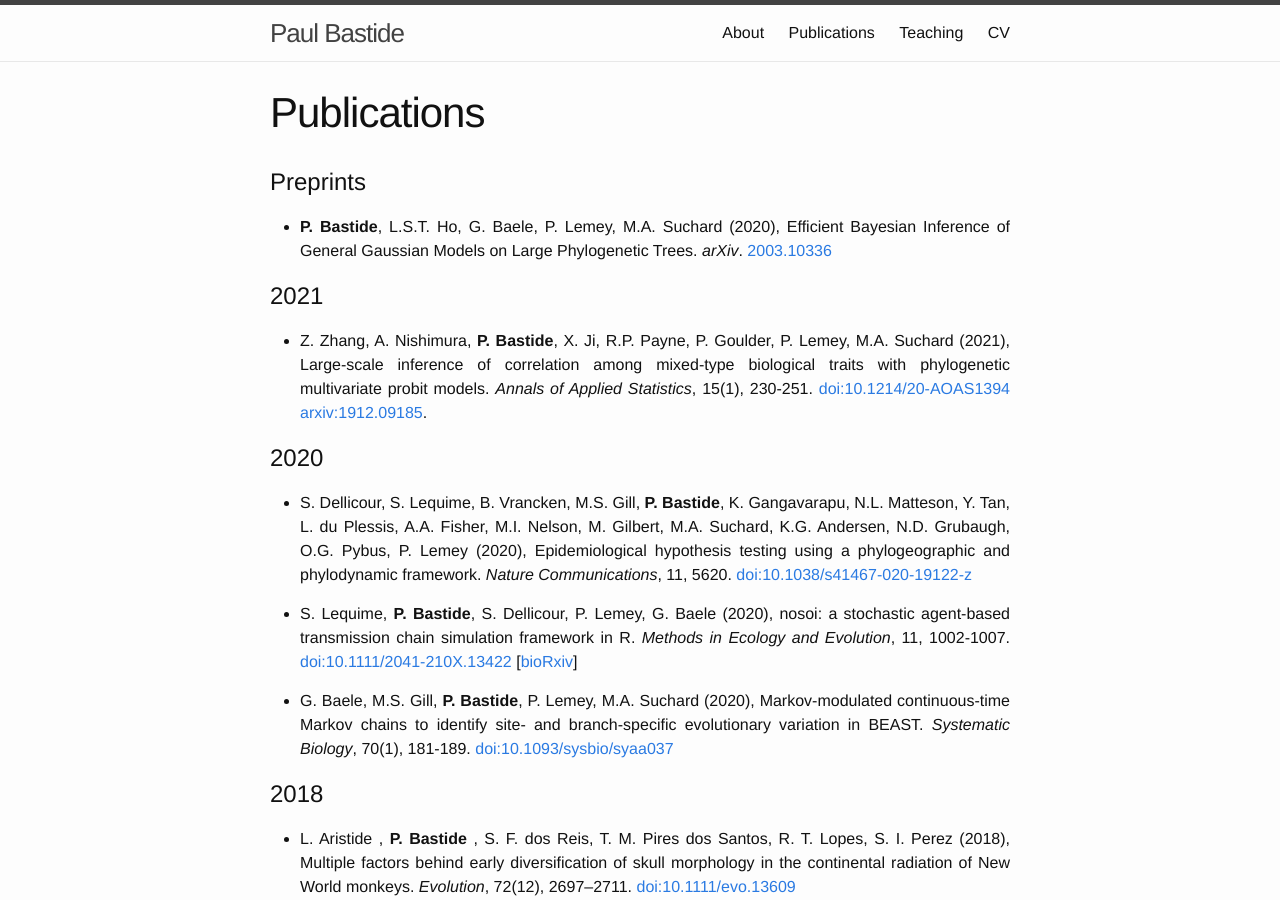
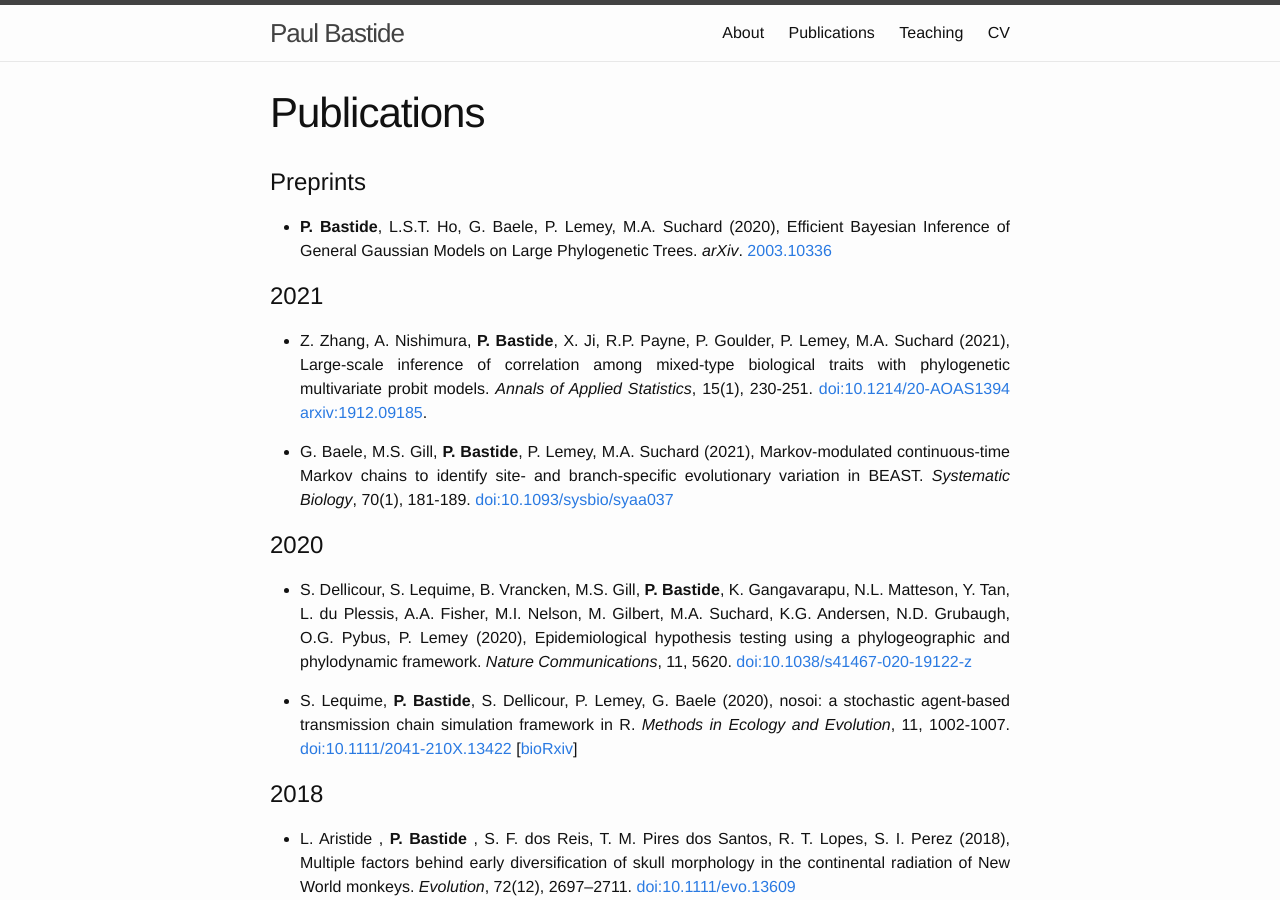
Before and after one commit to pbastide/pbastide.github.io, a Jekyll site: the page built from publi.md, in a window 1280 px wide and 900 px high. Built offline with Jekyll 4.4.1, drawn with Linux system fonts in a browser that asks for light colours.

Commit message:
Update publi

```diff
--- a/publi.md
+++ b/publi.md
@@ -13,13 +13,13 @@ weight: 3
 * Z. Zhang, A. Nishimura, **P. Bastide**, X. Ji, R.P. Payne, P. Goulder, P. Lemey, M.A. Suchard (2021), Large-scale inference of correlation among mixed-type biological traits with phylogenetic multivariate probit models. *Annals of Applied Statistics*, 15(1), 230-251.
 [doi:10.1214/20-AOAS1394](https://projecteuclid.org/journals/annals-of-applied-statistics/volume-15/issue-1/Large-scale-inference-of-correlation-among-mixed-type-biological-traits/10.1214/20-AOAS1394.short) [arxiv:1912.09185](http://arxiv.org/abs/1912.09185).
 
+* G. Baele, M.S. Gill, **P. Bastide**, P. Lemey, M.A. Suchard (2021), Markov-modulated continuous-time Markov chains to identify site- and branch-specific evolutionary variation in BEAST. *Systematic Biology*, 70(1), 181-189. [doi:10.1093/sysbio/syaa037](https://doi.org/10.1093/sysbio/syaa037)
+
 # 2020
 
 * S. Dellicour, S. Lequime, B. Vrancken, M.S. Gill, **P. Bastide**, K. Gangavarapu, N.L. Matteson, Y. Tan, L. du Plessis, A.A. Fisher, M.I. Nelson, M. Gilbert, M.A. Suchard, K.G. Andersen, N.D. Grubaugh, O.G. Pybus, P. Lemey (2020), Epidemiological hypothesis testing using a phylogeographic and phylodynamic framework. *Nature Communications*, 11, 5620. [doi:10.1038/s41467-020-19122-z](https://doi.org/10.1038/s41467-020-19122-z)
 
 * S. Lequime, **P. Bastide**, S. Dellicour, P. Lemey, G. Baele (2020), nosoi: a stochastic agent-based transmission chain simulation framework in R. *Methods in Ecology and Evolution*, 11, 1002-1007. [doi:10.1111/2041-210X.13422]( https://doi.org/10.1111/2041-210X.13422) [[bioRxiv](https://doi.org/10.1101/2020.03.03.973107)]
-
-* G. Baele, M.S. Gill, **P. Bastide**, P. Lemey, M.A. Suchard (2020), Markov-modulated continuous-time Markov chains to identify site- and branch-specific evolutionary variation in BEAST. *Systematic Biology*, 70(1), 181-189. [doi:10.1093/sysbio/syaa037](https://doi.org/10.1093/sysbio/syaa037)
 
 # 2018
 
```
